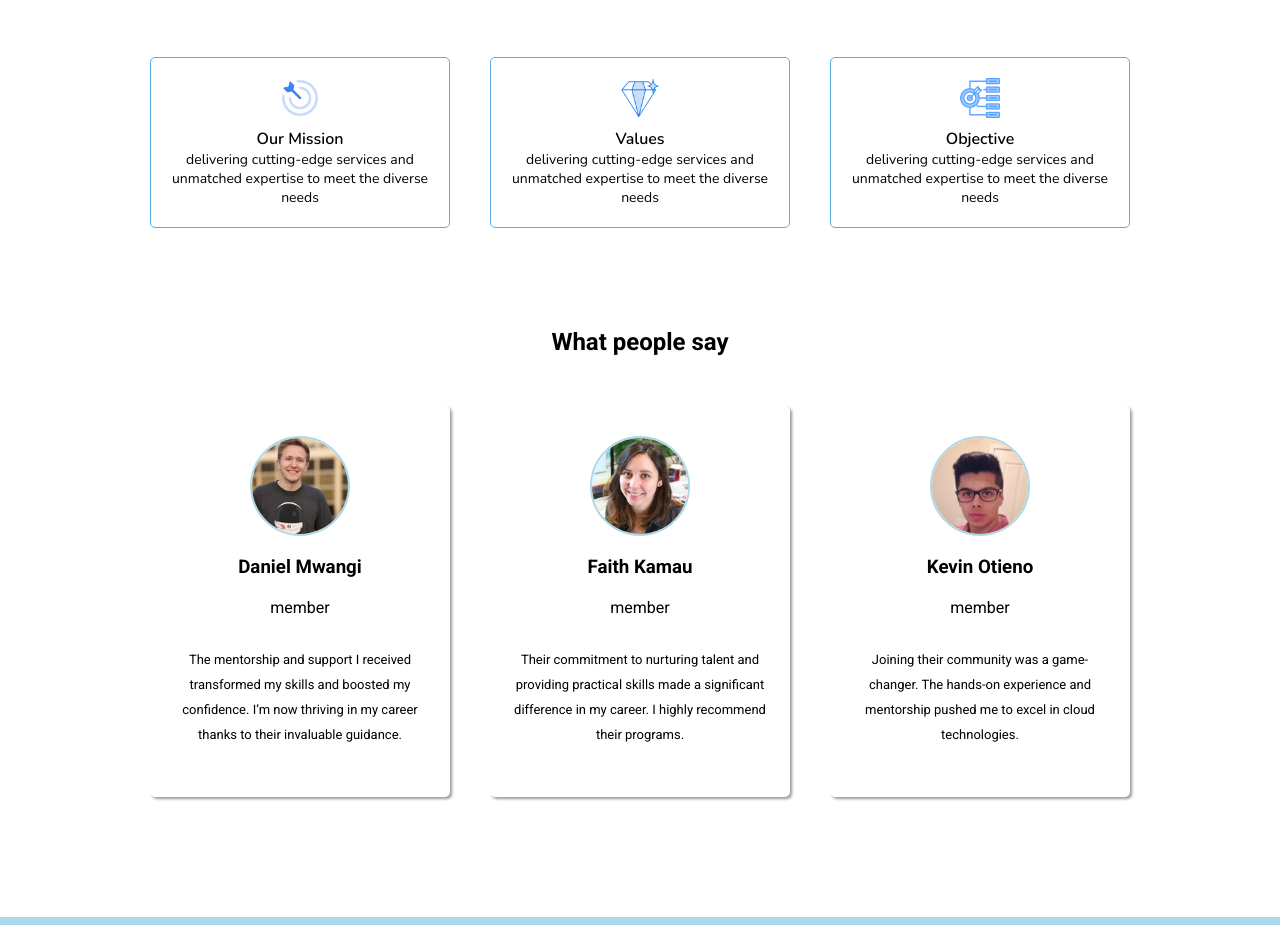
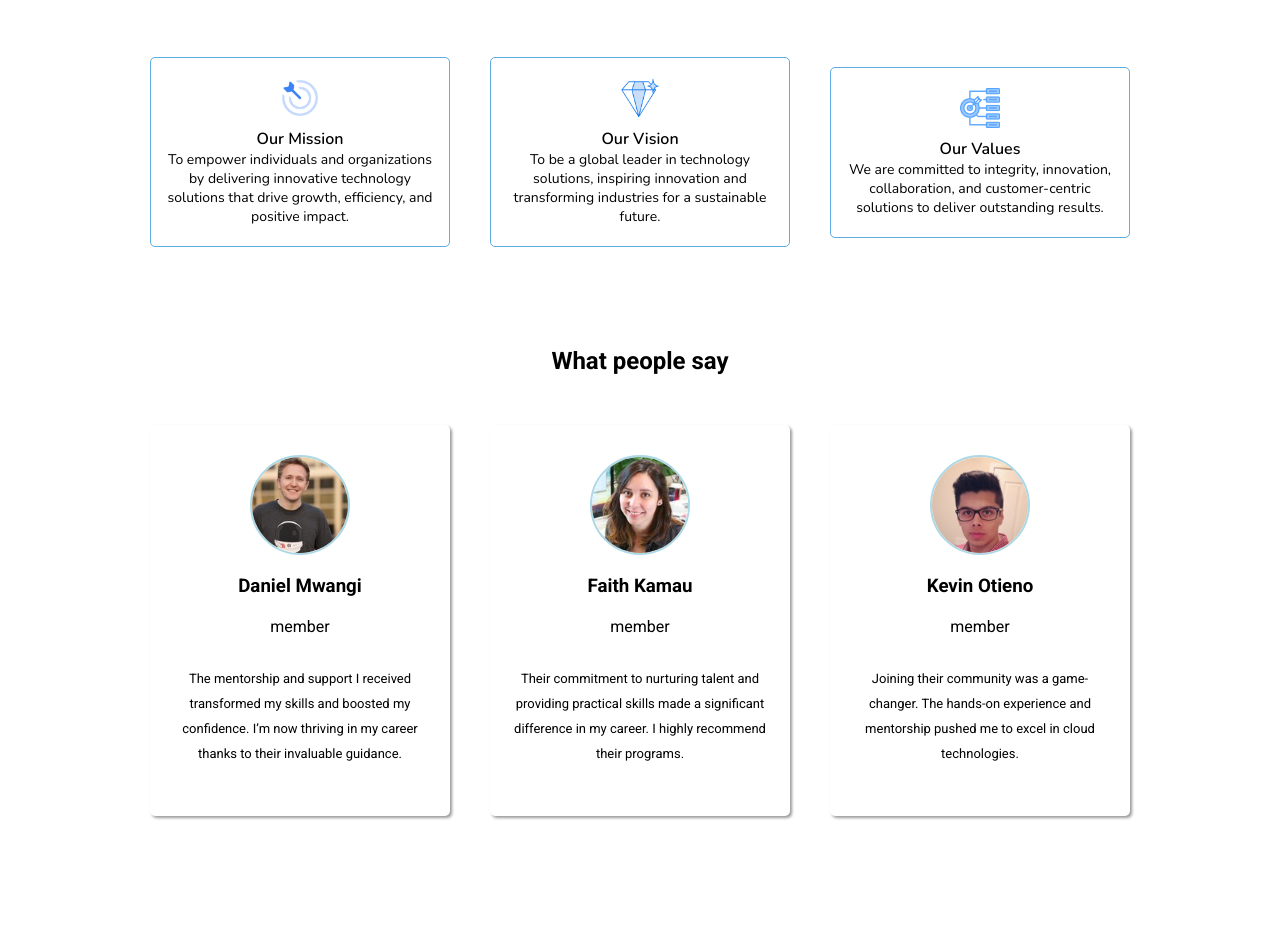
Before and after one commit to Naominm/mutc-website, a React (Vite) app: page / in a window 1280 px wide. Shown: the part 1320-2245 px from the top of the page. Built offline with nearby package versions, Linux system fonts and the light colour scheme.

Commit message:
Improved home about section

```diff
--- a/src/pages/Home/About.css
+++ b/src/pages/Home/About.css
@@ -51,7 +51,7 @@ border-radius: 1rem;
     margin-top: 5rem;
 }
 .m-v-containers:hover{
-    background-color: var(--soft-blue);
+    background-color: var(--color-shade-blue);
 }
 .text-c{
     font-weight: 600;
--- a/src/pages/Home/About.tsx
+++ b/src/pages/Home/About.tsx
@@ -62,9 +62,24 @@ function AboutSectionContent({Image, TextContent}:AboutSectionContentProps){
 
         </div>
         <div className="text-container-2">
-    <VisionMision FlatIcon={FlatImage} Text='our mission'description='delivering cutting-edge services and unmatched expertise to meet the diverse needs'/>
-    <VisionMision FlatIcon={FlatImage2} Text='values'description='delivering cutting-edge services and unmatched expertise to meet the diverse needs'/>
-    <VisionMision FlatIcon={FlatImage3} Text='objective ' description='delivering cutting-edge services and unmatched expertise to meet the diverse needs'/>
+<VisionMision
+    FlatIcon={FlatImage}
+    Text='Our Mission'
+    description='To empower individuals and organizations by delivering innovative technology solutions that drive growth, efficiency, and positive impact.'
+      />
+
+<VisionMision
+    FlatIcon={FlatImage2}
+    Text='Our Vision'
+    description='To be a global leader in technology solutions, inspiring innovation and transforming industries for a sustainable future.'
+  />
+
+<VisionMision
+    FlatIcon={FlatImage3}
+    Text='Our Values'
+    description='We are committed to integrity, innovation, collaboration, and customer-centric solutions to deliver outstanding results.'
+/>
+
   </div>
         </div>
     )
```
